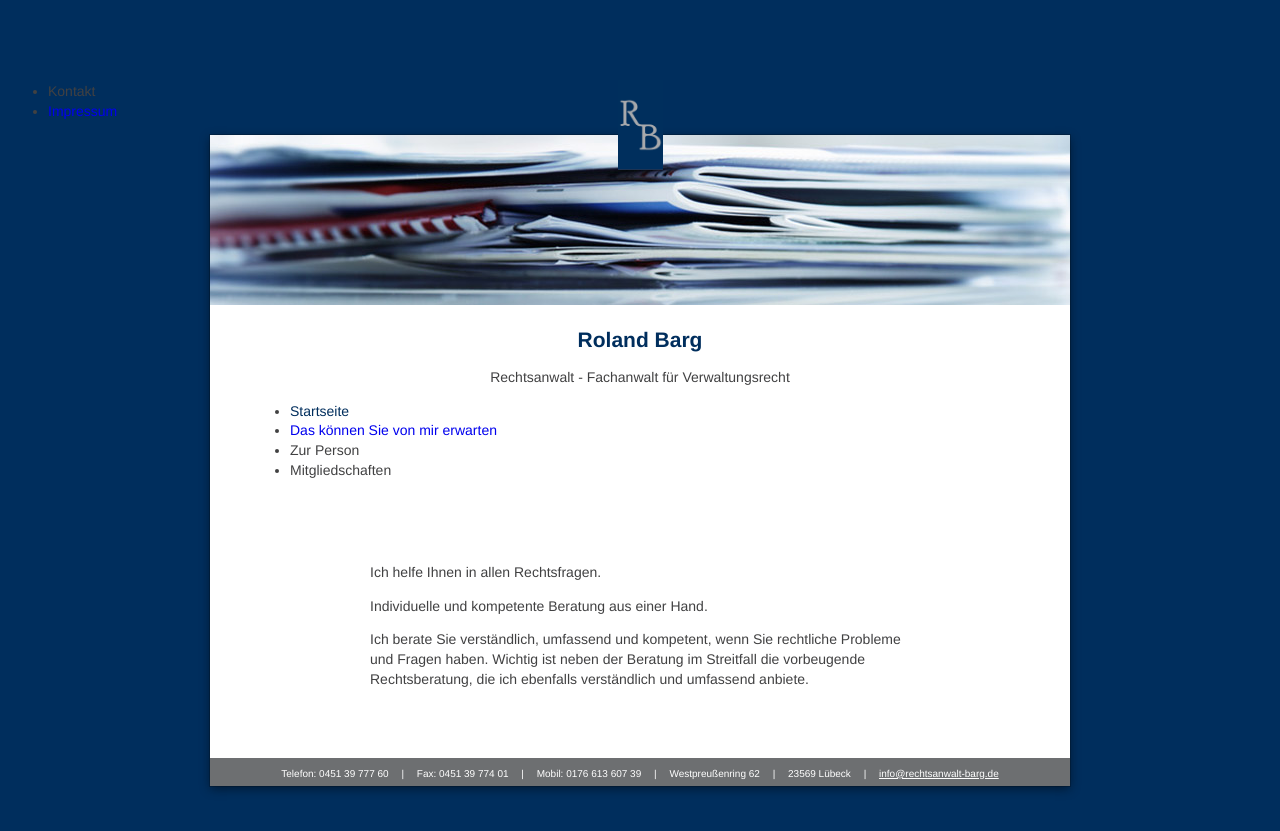
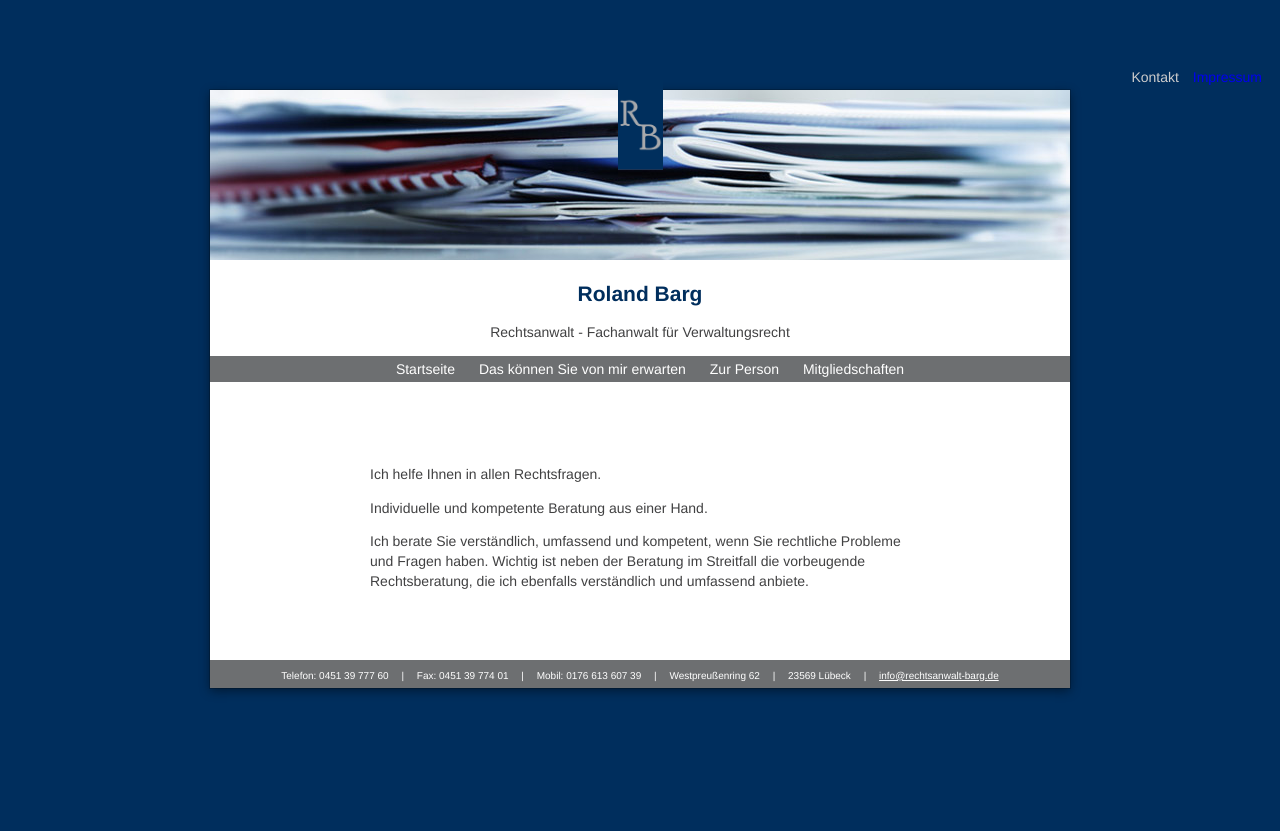
Before and after one commit to RWCB/rechtsanwalt-barg, a Jekyll site: the page built from index.md, in a window 1280 px wide. Shown: the top 831 px of the page. Built offline with Jekyll 4.4.1, drawn with Linux system fonts in a browser that asks for light colours; our own code applies the rules of GitHub Pages for plain Markdown files; a script that is not in the unit is left out; the repository's description, which GitHub fills in, is left out.

Commit message:
Update style.scss

```diff
--- a/assets/css/style.scss
+++ b/assets/css/style.scss
@@ -43,28 +43,28 @@ header > h2 {
   font: inherit;
 }
 
-.topmenu {
+topmenu {
   width: 860px;
   color: #ccc;
   margin: 0 auto;
 }
 
-.topmenu > ul {
+topmenu > ul {
   margin: 0 0 2px;
   text-align: right;
 }
 
-.topmenu > ul > li {
+topmenu > ul > li {
   list-style-type: none;
   display: inline;
   margin-right: 10px;
 }
 
-.topmenu > ul > li > a:hover, a:active, a.activeLink {
+topmenu > ul > li > a:hover, a:active, a.activeLink {
   color: white;
 }
 
-.menu {
+menu {
   background: #6D6F71;
   color: white;
   text-align: center;
@@ -74,22 +74,22 @@ header > h2 {
   justify-content: center;
 }
 
-.menu > ul {
+menu > ul {
   padding: 0;
 }
 
-.menu > ul > li {
+menu > ul > li {
   list-style-type: none;
   display: inline;
   margin-right: 20px;
   vertical-align: middle;
 }
 
-.menu > ul > li > a:link, a:visited {
+menu > ul > li > a:link, a:visited {
   color: white;
 }
 
-.menu > ul > li > a:hover, a:active, a.activeLink {
+menu > ul > li > a:hover, a:active, a.activeLink {
   color: #002E5D;
 }
 
```
